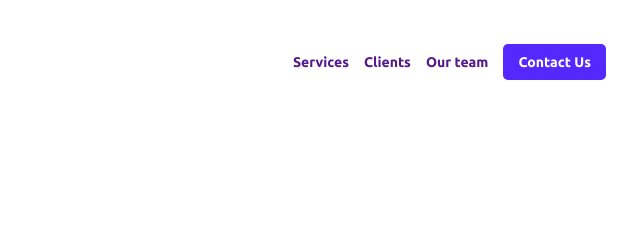
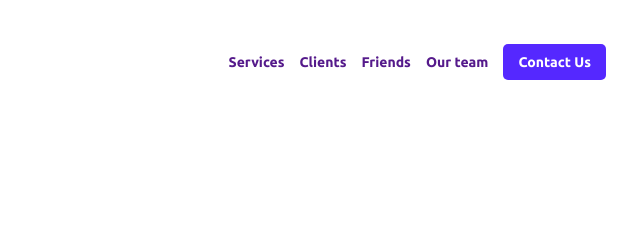
Before and after one commit to AmellaSun/FirstProject, a plain HTML site: page index.html in a window 1280 px wide. Shown: the top 229 px of the page, 624-1264 px from the left. Drawn offline with nearby package versions, Linux system fonts and the light colour scheme.

Commit message:
Friends Added

```diff
--- a/index.html
+++ b/index.html
@@ -32,6 +32,7 @@
                         <ul class="nav">
                             <li><a href="">Services</a></li>
                             <li><a href="">Clients</a></li>
+                            <li><a href="">Friends</a></li>
                             <li><a href="">Our team</a></li>
                             <li>
                                 <button class="nav_btn" type="button">
```
